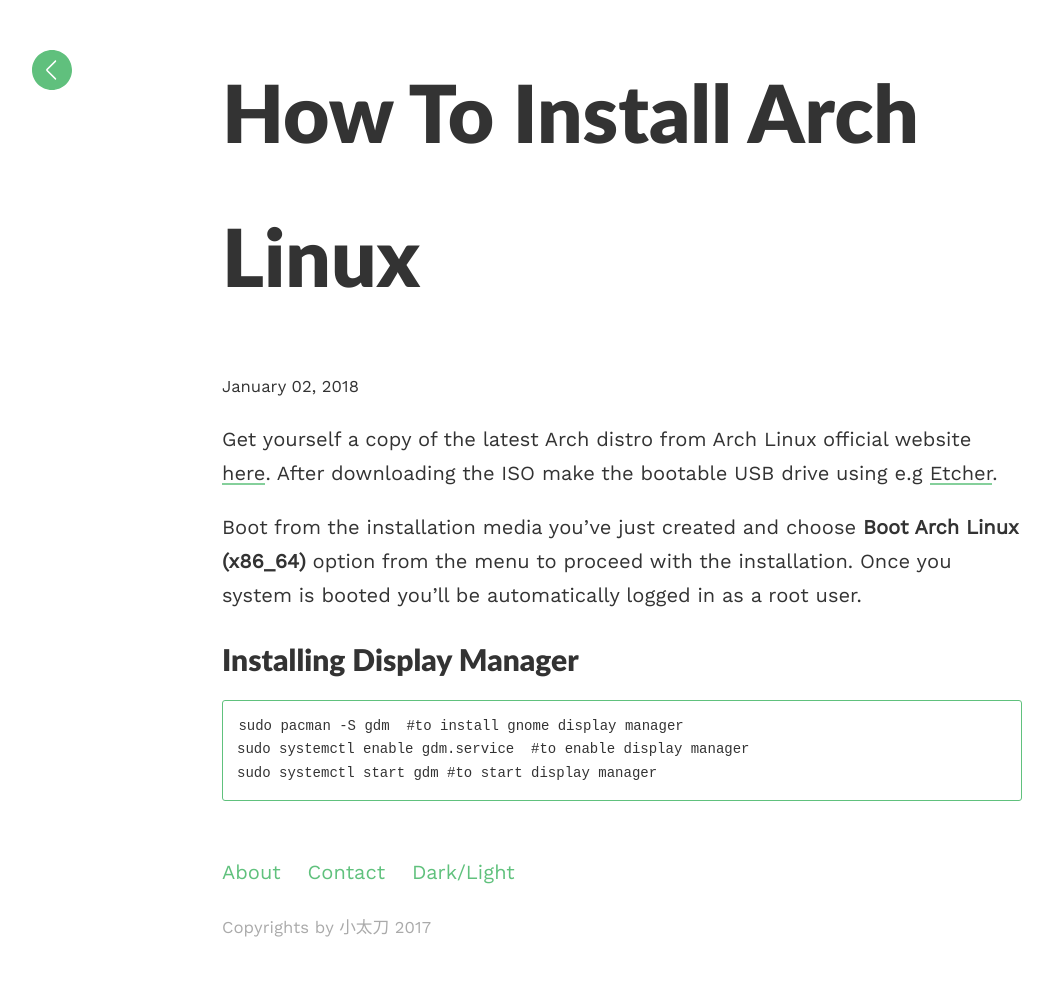
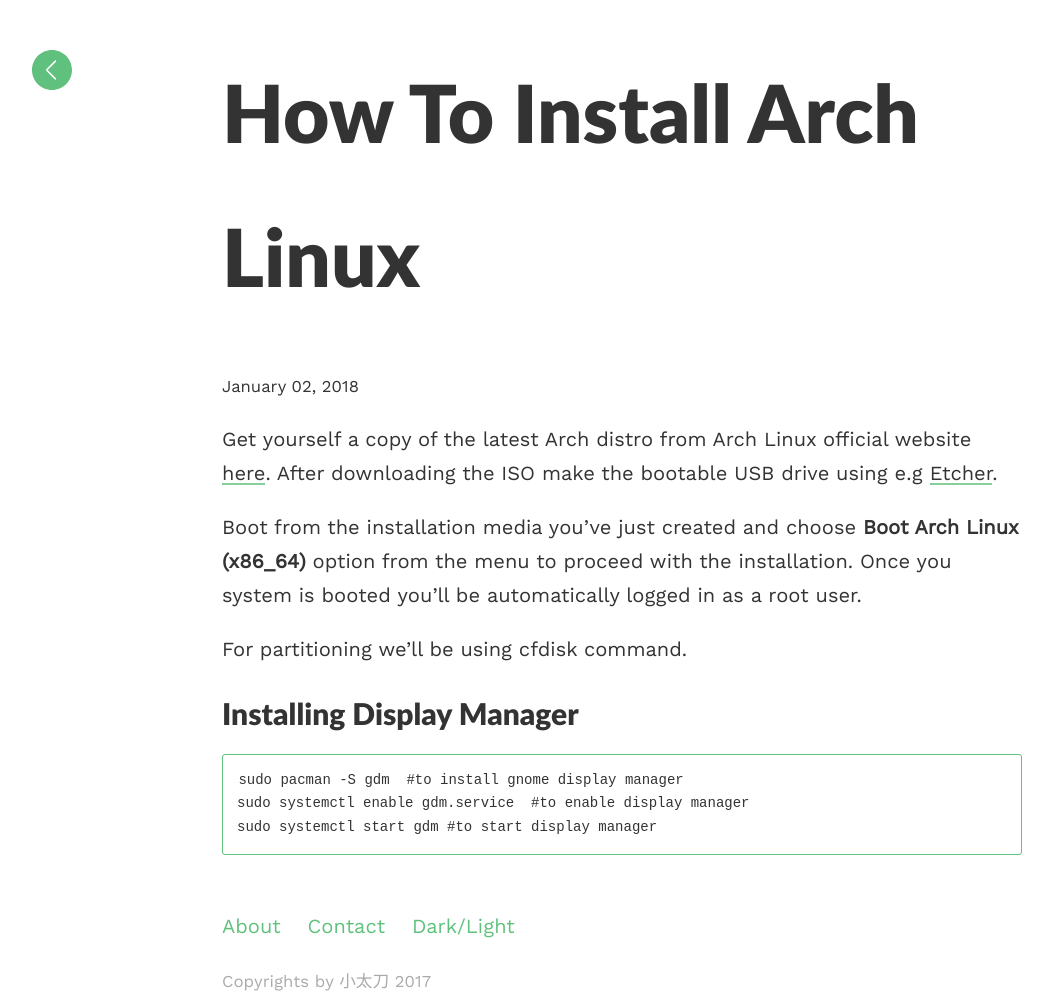
Before and after one commit to evgeniyantipin/evgeniyantipin.github.io, a Jekyll site: the page built from _posts/2018-01-02-how-to-install-arch-linux.md, in a window 1280 px wide. Shown: the whole page, without its empty margins (18-1071 px from the left). Built offline with Jekyll 4.4.1, drawn with Linux system fonts in a browser that asks for light colours.

Commit message:
Update 2018-01-02-how-to-install-arch-linux.md

````diff
--- a/_posts/2018-01-02-how-to-install-arch-linux.md
+++ b/_posts/2018-01-02-how-to-install-arch-linux.md
@@ -10,6 +10,8 @@ Get yourself a copy of the latest Arch distro from Arch Linux official website [
 
 Boot from the installation media you've just created and choose **Boot Arch Linux (x86_64)** option from the menu to proceed with the installation. Once you system is booted you'll be automatically logged in as a root user.
 
+For partitioning we'll be using cfdisk command.
+
 
 ## Installing display manager
 ```bash
````
